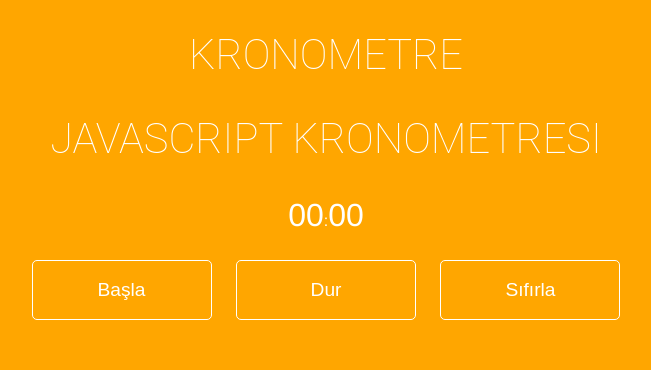
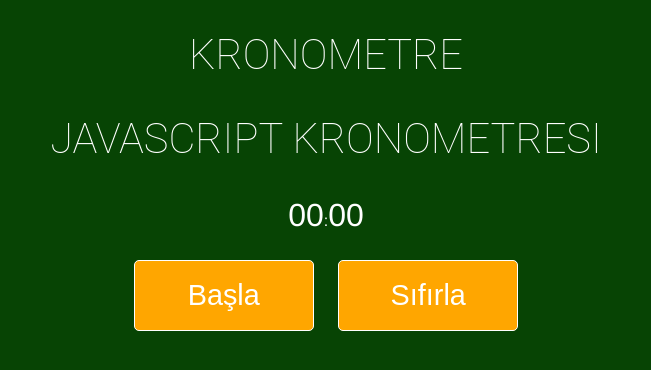
Before and after one commit to legorobotik/kronometre, a plain HTML site: page index.html in a window 1280 px wide. Shown: the whole page, without its empty margins (314-965 px from the left). Drawn offline with Linux system fonts and the light colour scheme.

Commit message:
Iki Butona dusurduk.

```diff
--- a/kronometre.css
+++ b/kronometre.css
@@ -1,5 +1,5 @@
 body {
-    background-color: #ffa600;
+    background-color: rgb(7, 68, 4);
     font-family: "HelveticaNeue-Light", "Helvetica Neue Light", "Helvetica Neue", Helvetica, Arial, "Lucida Grande", sans-serif;
     height: 100%;
 }
@@ -15,7 +15,7 @@ h1,
 h2,
 h3 {
     font-family: 'Roboto', sans-serif;
-    font-weight: 100;
+    font-weight: 200;
     font-size: 2.6em;
     text-transform: uppercase;
 }
@@ -35,7 +35,7 @@ button {
     border: solid 1px #fff;
     text-decoration: none;
     cursor: pointer;
-    font-size: 1.2em;
+    font-size: 1.8em;
     padding: 18px 10px;
     width: 180px;
     margin: 10px;
--- a/kronometre.js
+++ b/kronometre.js
@@ -7,15 +7,22 @@ window.onload = function () {
     var durdurmaButonu = document.getElementById('durdurma');
     var sifirlamaButonu = document.getElementById('sifirlama');
     var Interval;
+    const NONE = "none";
+    const INLINE = "inline";
 
+    swapDisplay(INLINE, NONE);
 
     baslamaButonu.onclick = function () {
         clearInterval(Interval);
         Interval = setInterval(zamaniBaslat, 10);
+        swapDisplay(NONE, INLINE);
+        baslamaButonu.style.display = "none";
+        durdurmaButonu.style.display = "inline";
     }
 
     durdurmaButonu.onclick = function () {
         clearInterval(Interval);
+        swapDisplay(INLINE, NONE);
         baslamaButonu.innerHTML = 'Devam';
     }
 
@@ -26,6 +33,7 @@ window.onload = function () {
         saliseElemani.innerHTML = salise;
         saniyeElemani.innerHTML = saniye;
         baslamaButonu.innerHTML = 'Başla';
+        swapDisplay(INLINE, NONE);
     }
 
     function zamaniBaslat() {
@@ -50,4 +58,9 @@ window.onload = function () {
             saniyeElemani.innerHTML = saniye;
         }
     }
+
+    function swapDisplay(basla, durdur) {
+        baslamaButonu.style.display = basla;
+        durdurmaButonu.style.display = durdur;
+    }
 }
```
Also changed, not shown: index.html (renamed from kronometre.html).
